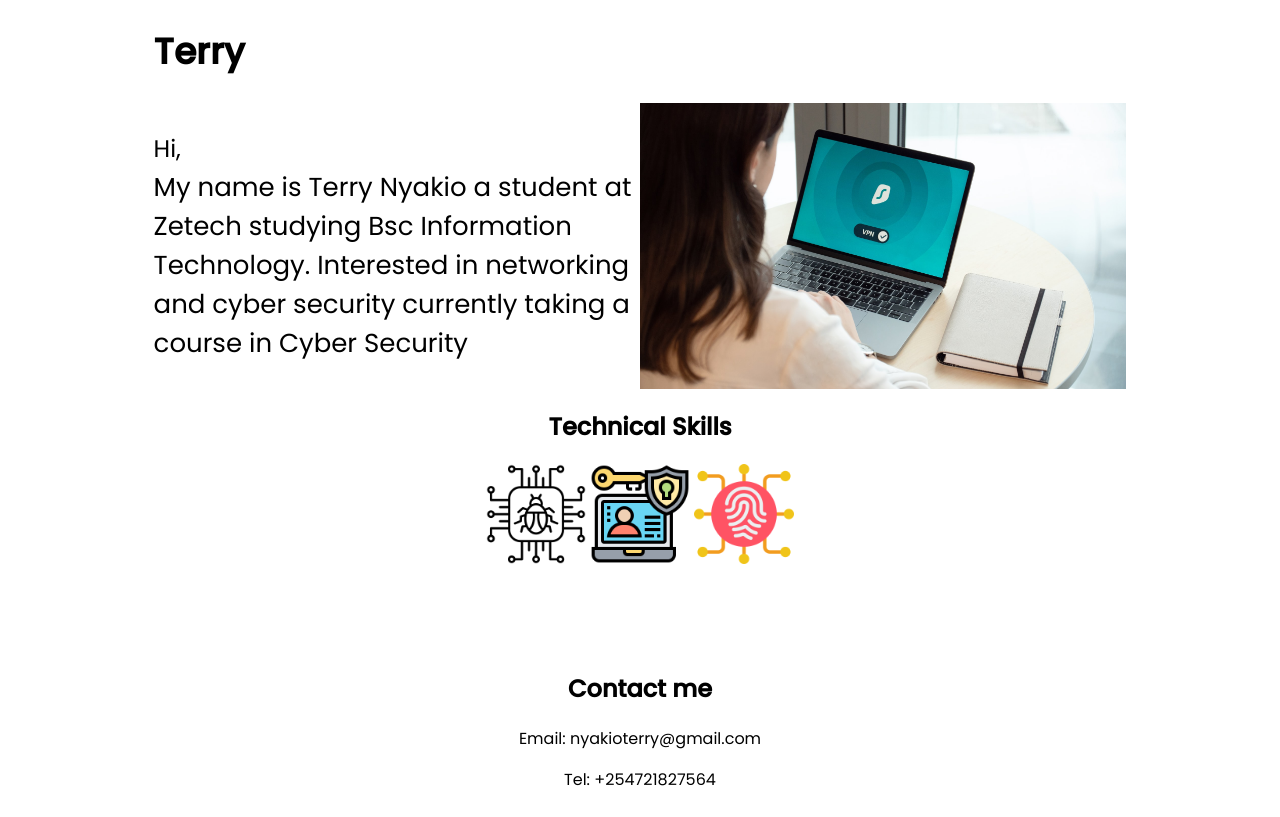
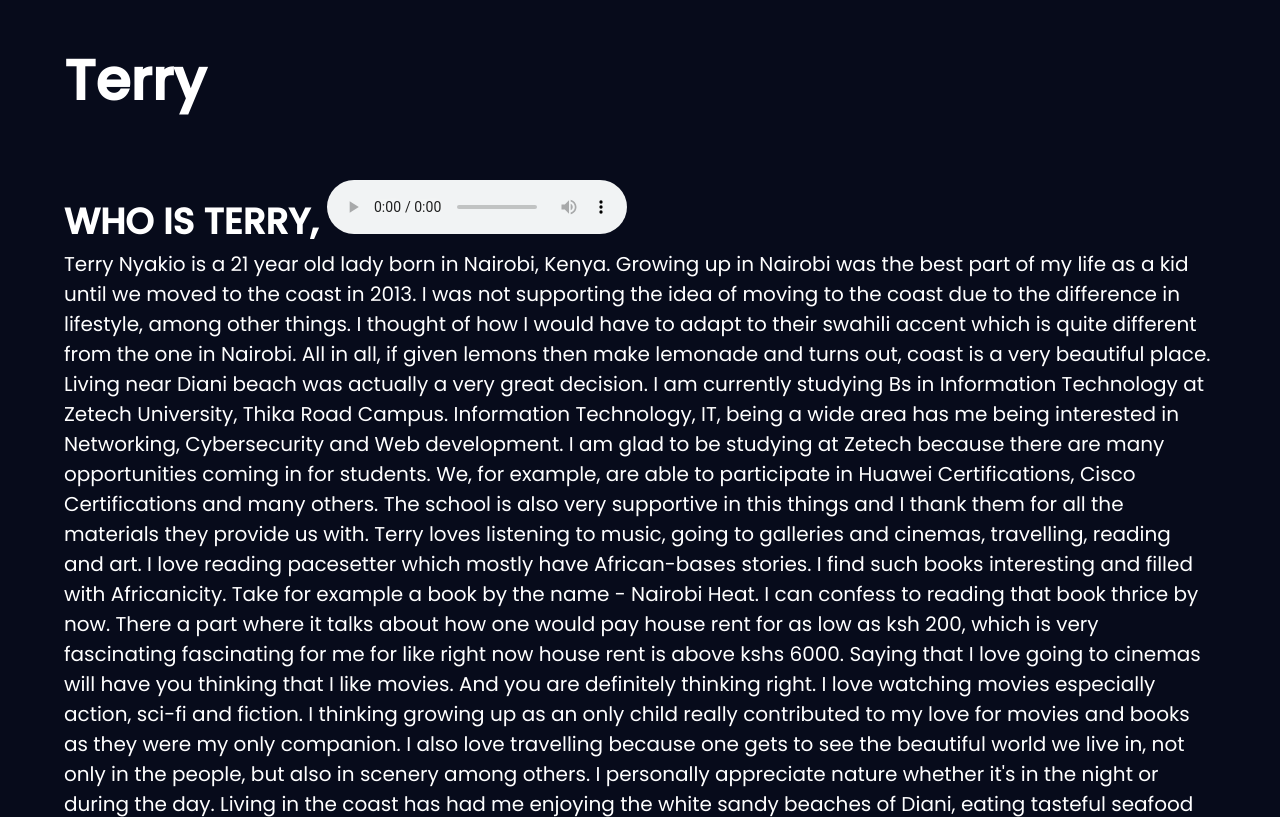
Before and after one commit to kehbarb/MyBLog, a plain HTML site: page index.html in a window 1280 px wide. Shown: the top 817 px of the page. Drawn offline with nearby package versions, Linux system fonts and the light colour scheme.

Commit message:
initial commit

```diff
--- a/index.html
+++ b/index.html
@@ -22,12 +22,24 @@
 <!-- INTRODUCTION SECTION  -->
     <div id="hero">
         <p id="intro">
-        <span>Hi,</span><br/>
-        My name is Terry Nyakio a student at Zetech studying Bsc Information Technology.
-        Interested in networking and cyber security currently taking a course in Cyber Security
+        <span><b>WHO IS TERRY,
+       <audio controls>
+          <source src="afro.mpeg" type="audio/ogg">
+        </audio></b></span><br/>
+        Terry Nyakio is a 21 year old lady born in Nairobi, Kenya. Growing up in Nairobi was the best part of my life as a kid until we moved to the coast in 2013. I was not supporting the idea of moving to the coast due to the difference in lifestyle, among other things. I thought of how I would have to adapt to their swahili accent
+        which is quite different from the one in Nairobi. All in all, if given lemons then make lemonade and turns out, coast is a very beautiful place. Living near Diani beach was actually a very great decision.
+
+        I am currently studying Bs in Information Technology at Zetech University, Thika Road Campus.
+         Information Technology, IT, being a wide area has me being interested in Networking, Cybersecurity and Web development. I am glad to be studying at Zetech because there are many opportunities coming in for students.  We, for example, are able to participate in Huawei Certifications, Cisco Certifications and many others. The school is also very supportive in this things and I thank them for all the materials they provide us with.
+
+        Terry loves listening to music, going to galleries and cinemas, travelling, reading and art. I love reading pacesetter which mostly have African-bases stories. I find such books interesting and filled with Africanicity. Take for example a book by the name - Nairobi Heat. I can confess to reading that book thrice by now. There a part where it talks about how one would pay house rent for as low as ksh 200, which is very fascinating
+        fascinating for me for like right now house rent is above kshs 6000.
+        Saying that I love going to cinemas will have you thinking that I like movies. And you are definitely thinking right. I love watching movies especially action, sci-fi and fiction. I thinking growing up as an only child really contributed to my love for movies and books as they were my only companion.
+        I also love travelling because one gets to see the beautiful world we live in, not only in the people, but also in scenery among others. I personally appreciate nature whether it's in the night or during the day. Living in the coast has had me enjoying the white sandy beaches of Diani, eating tasteful seafood cuisines and enjoying the breeze from the Indian ocean. Am yet to visit other areas that have filled my bucket list.
+        Listening to music is therapy. There are different types of music genres and I love afrobeats. Afrobeats is a music genre that involves the combination of West African musical styles (such as traditional Yoruba music and highlife) and American jazz, funk, and soul influences, with a focus on chanted vocals, complex intersecting rhythms, and percussion. The style was pioneered in the 1970s by Nigerian multi-instrumentalist and bandleader Fela Kuti,
+        who is responsible for popularizing the style both within and outside Nigeria. My favourite artist is Rema. He classifies his sound as afro-rave. Whenever I hear any of his songs, I begin to bump my head to the beats of the song without even knowing. I will even sing along to any of his songs. That's how much I love his songs. Here is my favourite song by Rema called Runaway.
         </p>
 
-      <img id="image" src="images/cyber.jpg" alt="image" />
 
     </div>
 
--- a/styles.css
+++ b/styles.css
@@ -2,7 +2,8 @@
 
 *{
     font-family: 'Poppins', sans-serif;
-    color: black !important;
+    color: white;
+    background-color: #070b1b;
 }
 
 body{
@@ -14,7 +15,7 @@ body{
 }
 
 .container{
-    padding:0 12%;
+    padding:0 5%;
     margin:0;
 }
 
@@ -33,7 +34,7 @@ body{
 }
 
 .navbar #logo{
-    font-size: 36px;
+    font-size: 56px;
 }
 
 .navbar #nav{
@@ -63,13 +64,13 @@ body{
 }
 
 #hero #intro {
-    font-size:26px;
+    font-size:20px;
     color: #fff;
 }
 
 #hero #intro span{
-    font-size:24px;
-    color: #fff;
+    font-size:36px;
+    color: rgb(17, 13, 13) !important;
 }
 
 #hero #intro a{
```
Also changed, not shown: 1 other file.
